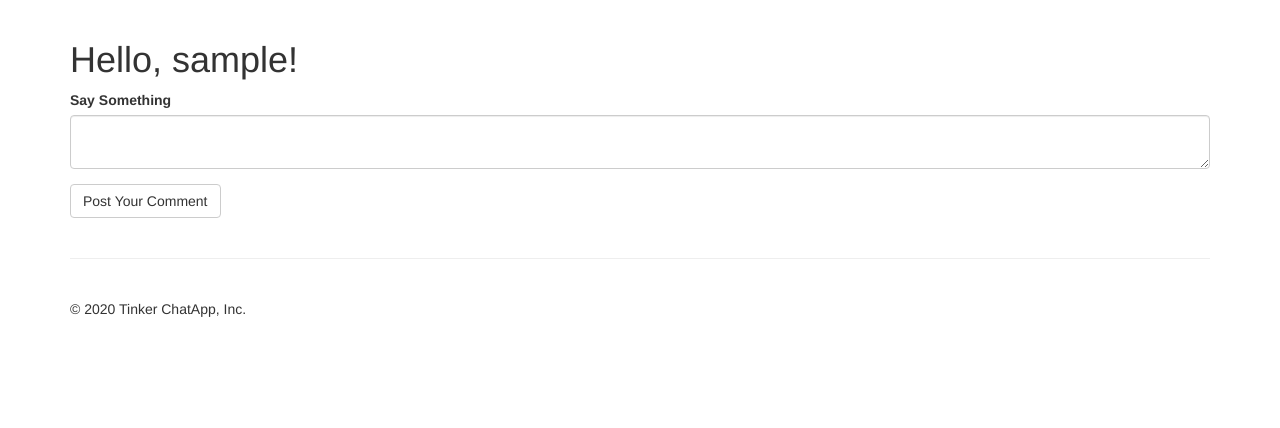
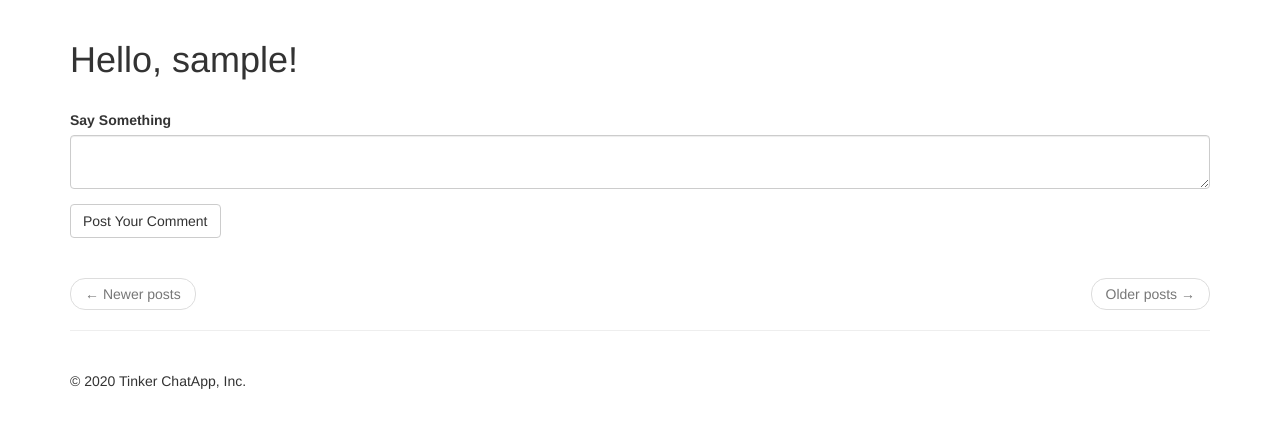
Before and after one commit to GitauHarrison/work-gossip-chat-app, a Flask app: page / in a window 1280 px wide. Shown: the part 52-480 px from the top of the page. Run offline with Flask 2, Linux system fonts and the light colour scheme; the visitor is signed in with stand-in values (Sample User, id 1); data comes from the database, SQL or seed files in the repository; data that the repository does not hold is empty; some libraries are stand-ins or nearby versions.

Commit message:
Add page navigation buttons

```diff
--- a/app/templates/home.html
+++ b/app/templates/home.html
@@ -2,7 +2,7 @@
 {% import 'bootstrap/wtf.html' as wtf %}
 
 {% block app_content %}
-    <h1>Hello, {{current_user.username}}!</h1>
+    <h1>Hello, {{current_user.username}}!</h1><br>
 
     {% if form %}
         <form action="" method="POST">
@@ -14,5 +14,19 @@
     {% for post in posts %}
         {% include '_posts.html' %}
     {% endfor %}
+    <nav aria-label="...">
+        <ul class="pager">
+            <li class="previous{% if not prev_url %} disabled{% endif %}">
+                <a href="{{ prev_url or '#' }}">
+                    <span aria-hidden="true">&larr;</span> Newer posts
+                </a>
+            </li>
+            <li class="next{% if not next_url %} disabled{% endif %}">
+                <a href="{{ next_url or '#' }}">
+                    Older posts <span aria-hidden="true">&rarr;</span>
+                </a>
+            </li>
+        </ul>
+    </nav>
 
 {% endblock %}
```
Also changed, not shown: app/templates/profile.html (+14 -0 lines).
